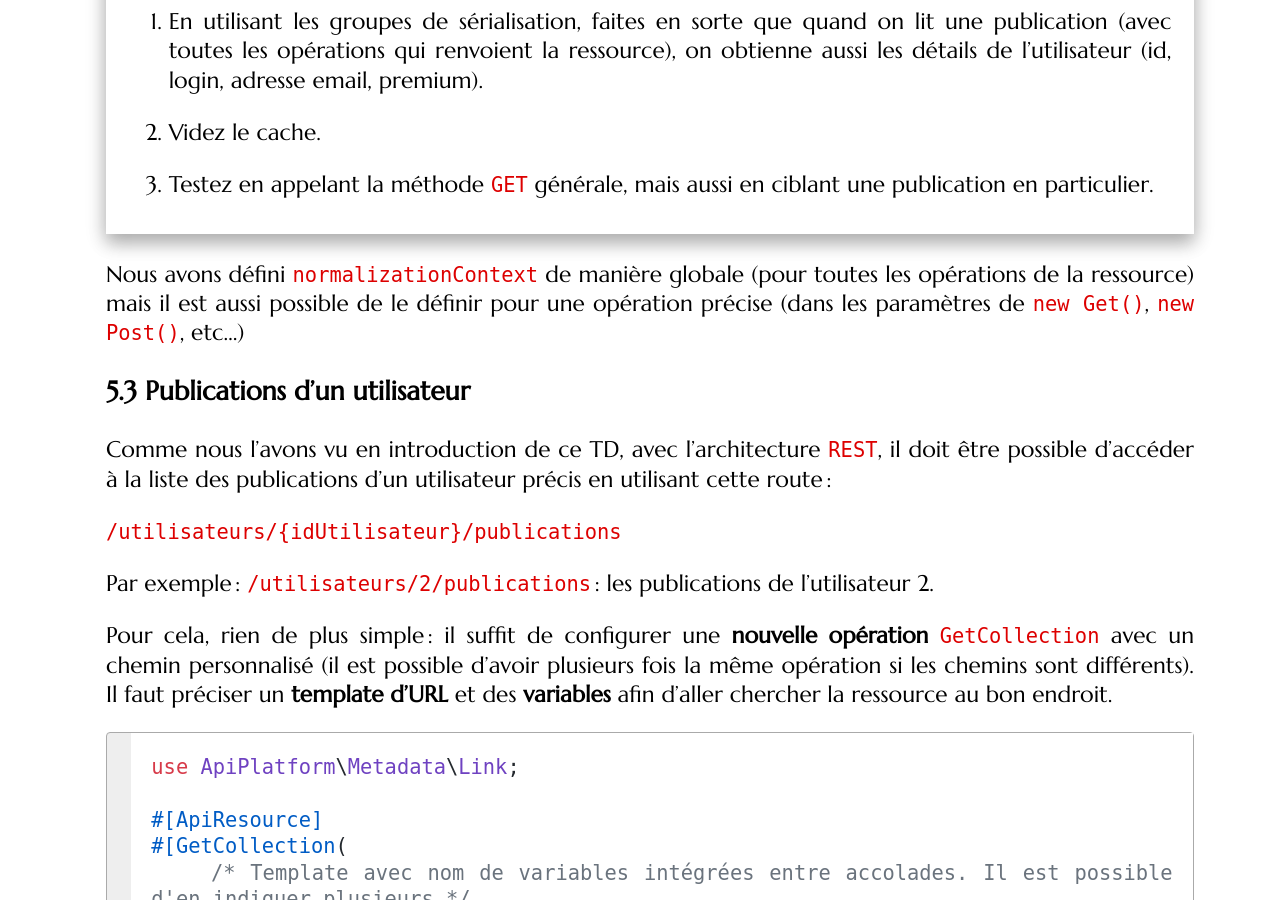
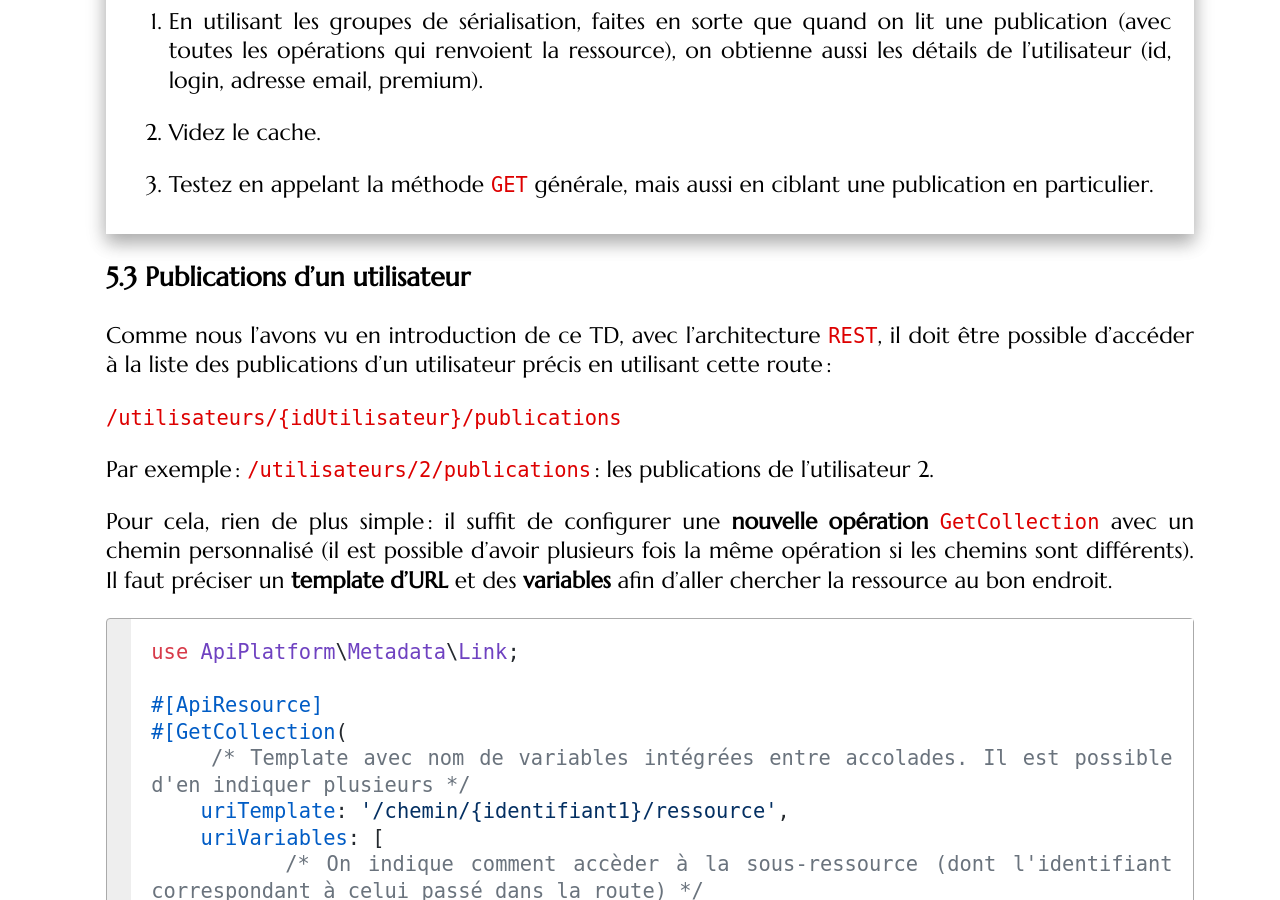
Before and after one commit to mgasquet/R5.A.05-ProgrammationAvancee-Web, a Jekyll site: the page built from tutorials/tutorial4.md, in a window 1280 px wide and 900 px high, scrolled down 26622 px. Built offline with Jekyll 4.4.1, drawn with Linux system fonts in a browser that asks for light colours; some web fonts are replaced.

Commit message:
Supression paragraphe obsolète TD4

```diff
--- a/tutorials/tutorial4.md
+++ b/tutorials/tutorial4.md
@@ -781,8 +781,6 @@ Si vous avez bien compris ce mécanisme, à vous de jouer !
 3. Testez en appelant la méthode `GET` générale, mais aussi en ciblant une publication en particulier.
 
 </div>
-
-Nous avons défini `normalizationContext` de manière globale (pour toutes les opérations de la ressource) mais il est aussi possible de le définir pour une opération précise (dans les paramètres de `new Get()`, `new Post()`, etc...)
 
 ### Publications d'un utilisateur
 
```
